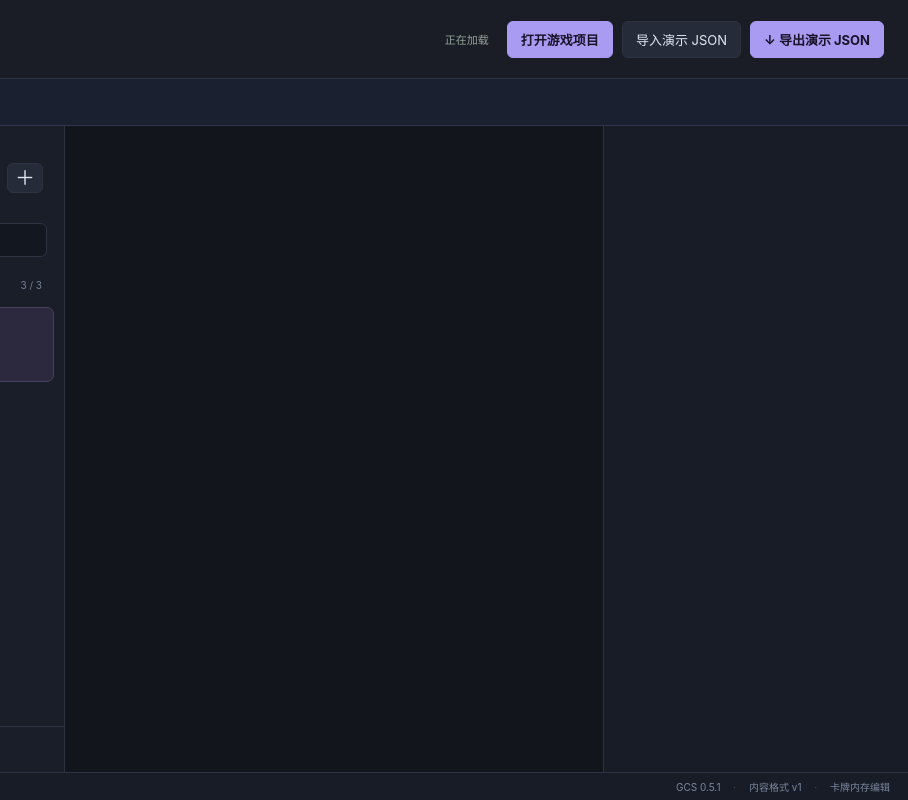
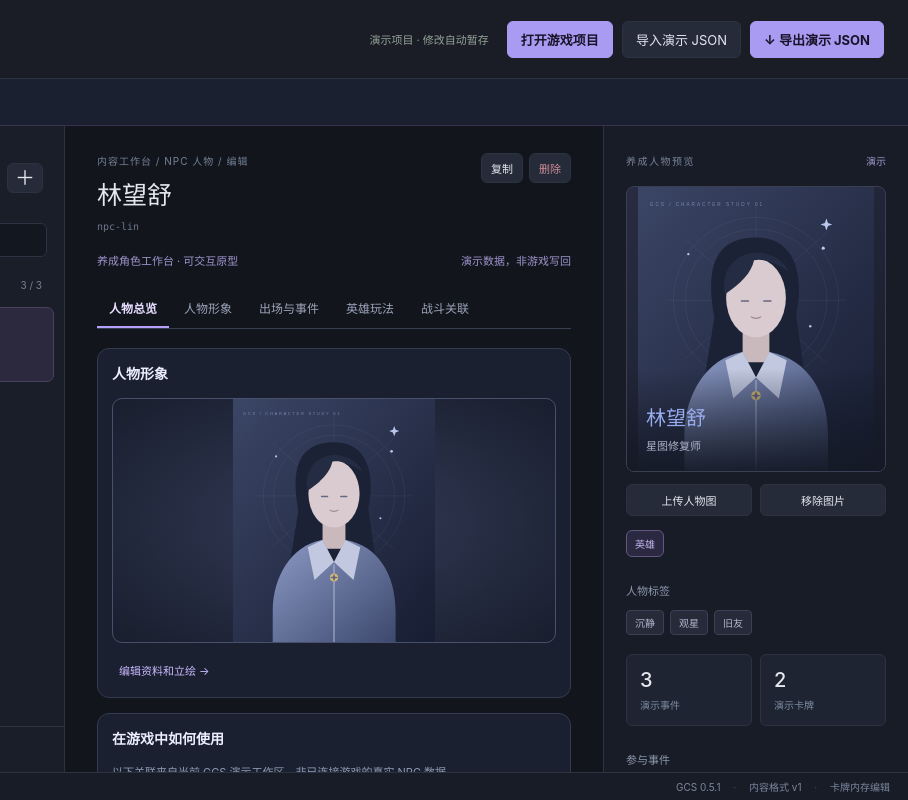
Before and after one commit to panghu233-bot/gcs, a website with bundled scripts: page site/index.html in a window 1280 px wide. Shown: the full height of the page, 372-1280 px from the left. Built offline with nearby package versions, Linux system fonts and the light colour scheme.

Commit message:
Load NPC studio in existing GCS page and clarify demo-only behavior

```diff
--- a/site/index.html
+++ b/site/index.html
@@ -4,6 +4,7 @@
   <meta charset="utf-8"><meta name="viewport" content="width=device-width, initial-scale=1">
   <title>Game Content Studio · 内容工作台</title>
   <link rel="stylesheet" href="styles.css">
+  <link rel="stylesheet" href="npc-studio.css">
 </head>
 <body>
   <header class="topbar">
@@ -27,11 +28,11 @@
   <footer class="statusbar"><span><i></i> <span id="status-text">本地工作区就绪</span></span><span>GCS 0.5.1 <em>·</em> 内容格式 v1 <em>·</em> 卡牌内存编辑</span></footer>
   <input id="json-file" type="file" accept="application/json,.json" hidden><input id="image-file" type="file" accept="image/png,image/jpeg,image/webp" hidden>
   <div id="toast" role="status" aria-live="polite"></div>
-  <dialog id="help"><h2>开始编辑你的内容</h2><p>点击「打开游戏项目」选择游戏根文件夹，自动加载卡牌与升级分支。连接后「卡牌设计」直接显示真实卡牌，可编辑确认的字段和分支数值。编辑只作用于内存副本，可查看差异、撤销、导出草稿；点击「应用修改到游戏」并检查差异、选择项目外备份目录及授权写入后才会覆盖两份 JSON。刷新前请导出未应用草稿；未连接时显示演示卡牌。支持文件夹记忆的浏览器会在下次打开时恢复连接，必要时点击「重新授权」。其他浏览器每次只需重新选择整个文件夹。只记住访问句柄，不缓存游戏数据；断开项目会清除该记忆。</p><p>从左侧切换 NPC、剧情和卡牌。所有表单可直接编辑，修改后在当前浏览器本地自动保存。</p><ol><li>在 NPC 中修改姓名、背景，点击关联事件进入剧情。</li><li>在剧情中增删、排序对白，设置参与人物和选项目标；点击“试读”亲自选择分支。</li><li>在卡牌中修改属性、所属人物、来源事件和升级目标，右侧卡面同步更新。</li><li>点击“保存 JSON”下载完整项目；在任意浏览器重新导入即可恢复，包括上传的图片。</li></ol><p>图片支持 PNG / JPG / WebP，每张最多 2 MB。图片内嵌在 JSON 中。浏览器本地记录不是文件备份，建议导出 JSON。</p><p><strong>在线版说明：</strong>网页程序公开发布，但你选择的卡牌文件只在浏览器本地读取，不会自动上传。修改的演示项目暂存在此浏览器中，不会同步到其他设备或自动写回《凝顾》。请定期导出 JSON 备份；从旧版切换到在线版时，需要先导出再导入。</p><p>演示不包含战斗结算、条件表达式、游戏引擎接入、多人协作或版本管理。试读只演示剧情路径，不执行卡牌奖励。</p><button class="primary" id="close-help">开始创作</button></dialog>
+  <dialog id="help"><h2>开始编辑你的内容</h2><p>点击「打开游戏项目」选择游戏根文件夹，自动加载卡牌与升级分支。连接后「卡牌设计」直接显示真实卡牌，可编辑确认的字段和分支数值。编辑只作用于内存副本，可查看差异、撤销、导出草稿；点击「应用修改到游戏」并检查差异、选择项目外备份目录及授权写入后才会覆盖两份 JSON。刷新前请导出未应用草稿；未连接时显示演示卡牌。支持文件夹记忆的浏览器会在下次打开时恢复连接，必要时点击「重新授权」。其他浏览器每次只需重新选择整个文件夹。只记住访问句柄，不缓存游戏数据；断开项目会清除该记忆。</p><p>从左侧切换 NPC、剧情和卡牌。NPC 已升级为人物、出场、英雄玩法与战斗关联工作台；NPC/剧情仍是演示数据，只有卡牌模块接入了真实游戏卡牌。演示表单的修改会在当前浏览器本地自动暂存。</p><ol><li>在 NPC 中修改姓名、背景，点击关联事件进入剧情。</li><li>在剧情中增删、排序对白，设置参与人物和选项目标；点击“试读”亲自选择分支。</li><li>在卡牌中修改属性、所属人物、来源事件和升级目标，右侧卡面同步更新。</li><li>点击“保存 JSON”下载完整项目；在任意浏览器重新导入即可恢复，包括上传的图片。</li></ol><p>图片支持 PNG / JPG / WebP，每张最多 2 MB。图片内嵌在 JSON 中。浏览器本地记录不是文件备份，建议导出 JSON。</p><p><strong>在线版说明：</strong>网页程序公开发布，但你选择的卡牌文件只在浏览器本地读取，不会自动上传。修改的演示项目暂存在此浏览器中，不会同步到其他设备或自动写回《凝顾》。请定期导出 JSON 备份；从旧版切换到在线版时，需要先导出再导入。</p><p>演示不包含战斗结算、条件表达式、游戏引擎接入、多人协作或版本管理。试读只演示剧情路径，不执行卡牌奖励。</p><button class="primary" id="close-help">开始创作</button></dialog>
   <dialog id="reader"><div id="reader-content"></div></dialog>
   <dialog id="confirm"><h2 id="confirm-title"></h2><p id="confirm-message"></p><div class="dialog-actions"><button id="confirm-no">取消</button><button id="confirm-yes" class="danger">确认</button></div></dialog>
   <dialog id="apply-dialog" aria-label="检查并应用卡牌修改"><div class="apply-heading"><h2>应用修改到游戏</h2><button id="apply-close">关闭</button></div><p>仅对下面两份卡牌 JSON 中已编辑的字段值做局部替换，保留其他原始文本；无法安全定位时拒绝保存。先在游戏项目外创建两份原文件的备份并读回校验，再应用修改。请先关闭游戏和其他正在编辑这些文件的程序。</p><div id="apply-summary"></div><p class="hint">浏览器不能原子提交两个文件。通常失败会自动回滚；断电、磁盘故障或外部并发修改时，可能需要从备份手动恢复。这里不会自动重试。</p><button id="apply-backup">选择项目外的备份文件夹</button><p id="apply-backup-status">尚未选择备份位置</p><p id="apply-status" role="status" aria-live="polite"></p><div class="dialog-actions"><button id="apply-confirm" class="primary" disabled>授权写入并应用</button></div></dialog>
   <input id="project-folder" type="file" webkitdirectory multiple hidden>
-  <script src="model.js"></script><script src="ninggu-adapter.js"></script><script src="card-workspace.js"></script><script src="game-project.js"></script><script src="vendor/jsonc-parser.js"></script><script src="json-value-patch.js"></script><script src="game-writer.js"></script><script src="apply-controller.js"></script><script src="native-cards.js"></script><script src="app.js"></script>
+  <script src="model.js"></script><script src="ninggu-adapter.js"></script><script src="card-workspace.js"></script><script src="game-project.js"></script><script src="vendor/jsonc-parser.js"></script><script src="json-value-patch.js"></script><script src="game-writer.js"></script><script src="apply-controller.js"></script><script src="native-cards.js"></script><script src="npc-studio.js"></script><script src="app.js"></script>
 </body>
 </html>
```
